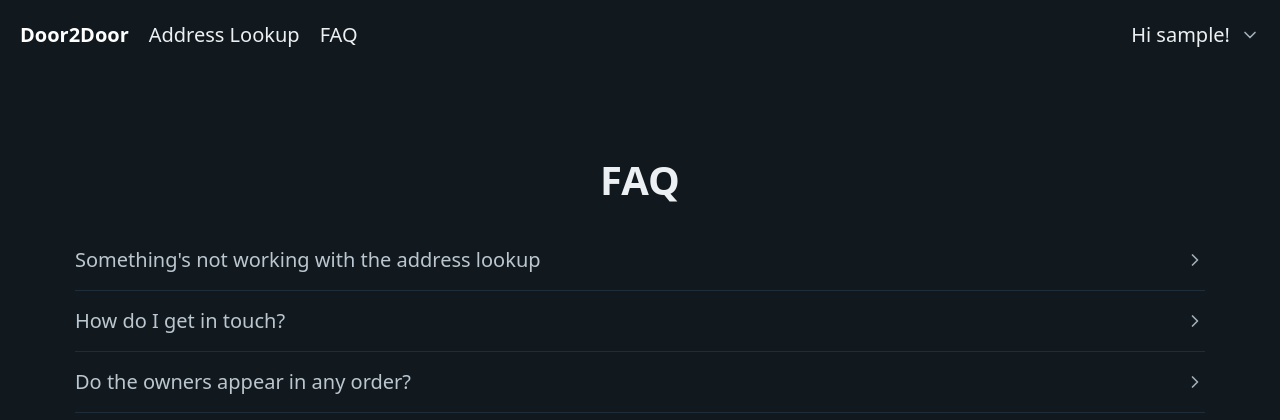
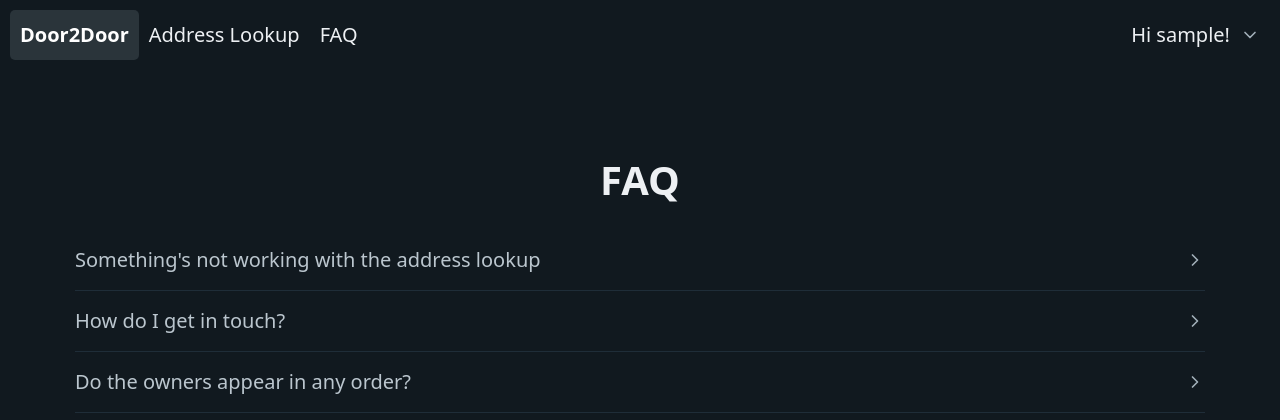
Before and after one commit to ratchek/door2door, a Django app: page /faq/ in a window 1280 px wide, with the pointer over the restyled element. Shown: the top 420 px of the page. Run offline with Django 4.2, Linux system fonts and the light colour scheme; the visitor is signed in with stand-in values (Sample User, id 1).

Commit message:
Change nav link styles

```diff
--- a/static/css/styles.css
+++ b/static/css/styles.css
@@ -16,3 +16,7 @@ h1 {
 .errorlist * {
   color: #c62828;
 }
+
+a.contrast:hover {
+  background-color: rgba(115, 130, 140, 0.25);
+}
```
